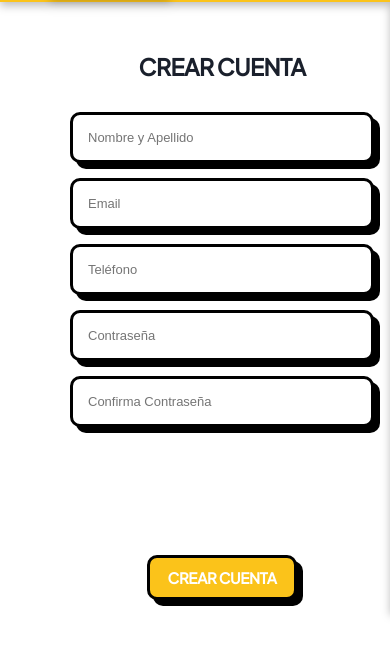
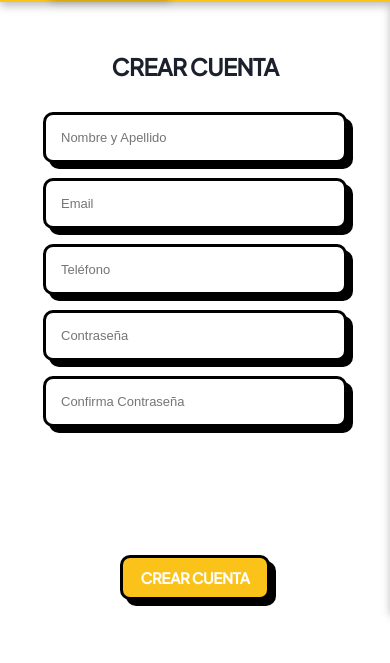
Before and after one commit to LauuMB/Trabajo-Practico, a plain HTML site: page Pagina-terminada/paginas/crearcuenta.html in a window 390 px wide. Shown: the part 98-761 px from the top of the page. Drawn offline with Linux system fonts and the light colour scheme.

Commit message:
centrado de la pagina (crear cuenta)
centre el formulario, para que quede bien colocado el responsivo, no logro aplicar bien el footer para que baje hasta el tope (en la parte responsiva), solo sucede en esa pagina

```diff
--- a/Pagina-terminada/css/crearcuenta.css
+++ b/Pagina-terminada/css/crearcuenta.css
@@ -70,3 +70,16 @@
   color: #666;
   margin-bottom: 20px;
  }
+
+
+ @media (max-width: 991px){
+  #msform{
+    width: 100px;
+    display: flex;
+    justify-content: center;
+
+  }
+
+
+
+ }
```
